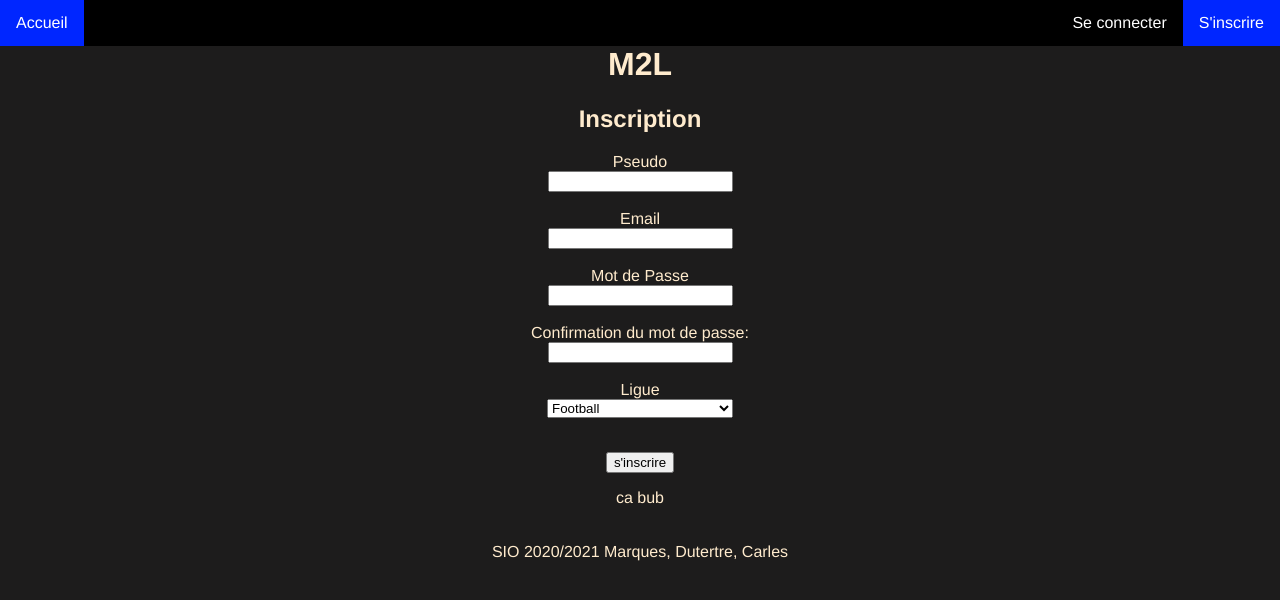
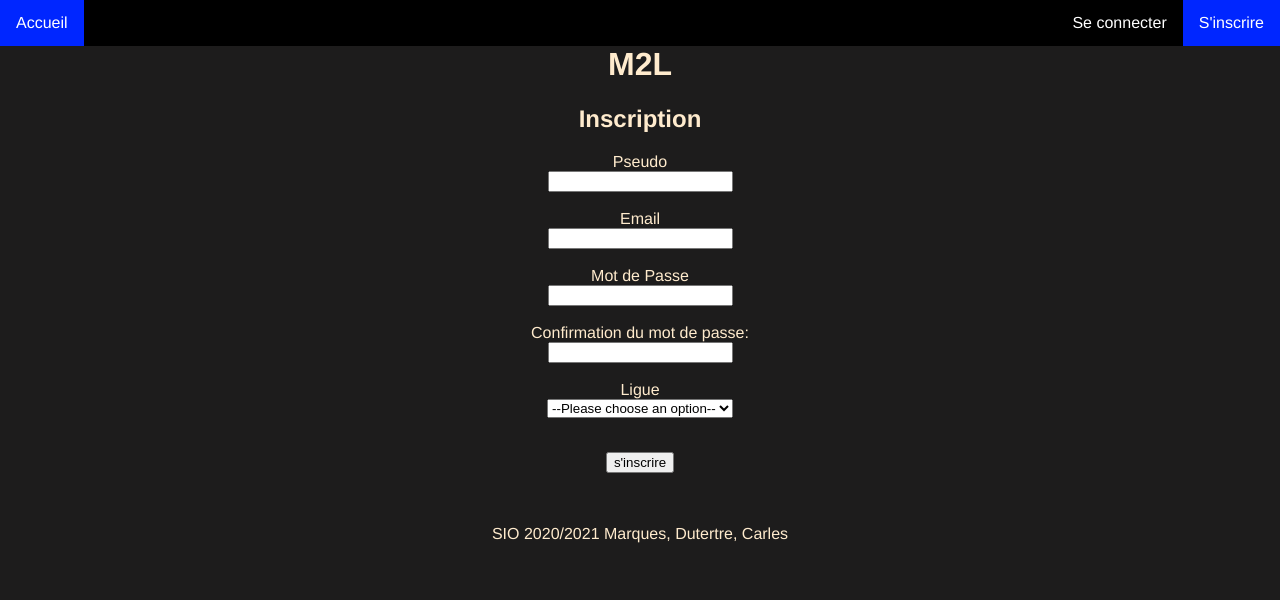
Before and after one commit to zkroz1ent/M2L, a PHP site: page /Inscription.php in a window 1280 px wide. Shown: the top 600 px of the page. Run offline with PHP 8.4, Linux system fonts and the light colour scheme.

Commit message:
inscription bien comme il faut

```diff
--- a/Inscription.php
+++ b/Inscription.php
@@ -1,5 +1,5 @@
 <?php
-include "inclusion.php"
+include "inclusion.php";
 ?>
 
 <!DOCTYPE html>
@@ -26,11 +26,11 @@ include "inclusion.php"
             <label for="passe2">Confirmation du mot de passe: <br><input type="password" name="passe2"/></label><br><br>
             <label for="Ligue">Ligue</label><br>
             <select name="ligue" id="ligue-select">
-                <option value="">--Please choose an option--</option>
-                <option value="foot" selected>Football</option>
-                <option value="basket">BasketBall</option>
-                <option value="handball">Handball</option>
-                <option value="volley">Volley</option>
+                <option value=""selected>--Please choose an option--</option>
+                <option value=5>Football</option>
+                <option value=2>BasketBall</option>
+                <option value=4>Handball</option>
+                <option value=3>Volley</option>
             </select><br><br>
             <p>
                 <input name="inscrire" type="submit" id="s'inscrire" value="s'inscrire">
@@ -46,7 +46,6 @@ include "inclusion.php"
                 try {
                     $req = $dbh->prepare('INSERT INTO user(pseudo, mdp, mail, id_usertype, id_ligue) VALUES(:pseudo, :mdp, :mail, :id_usertype, :id_ligue)');
                     $req->execute(array(
-
                         'pseudo' => $_POST['nom'],
                         'mdp' => $hash,
                         'mail'=>   $_POST['Email'],
@@ -64,9 +63,6 @@ include "inclusion.php"
             }else{
                 echo "ca bug";
             }
-
-        } else {
-            echo "ca bub";
         }
         ?>
     </div>
```
